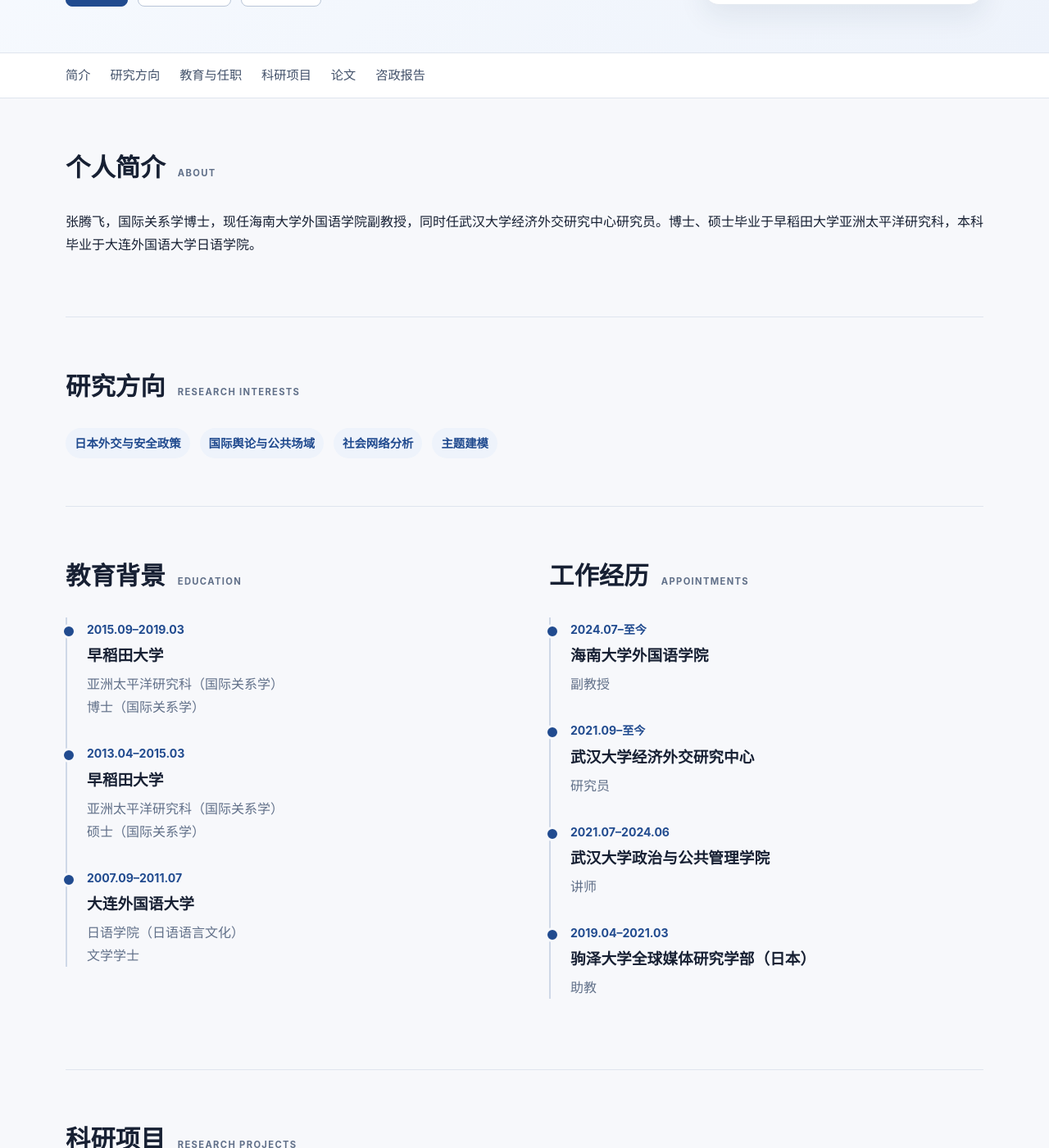
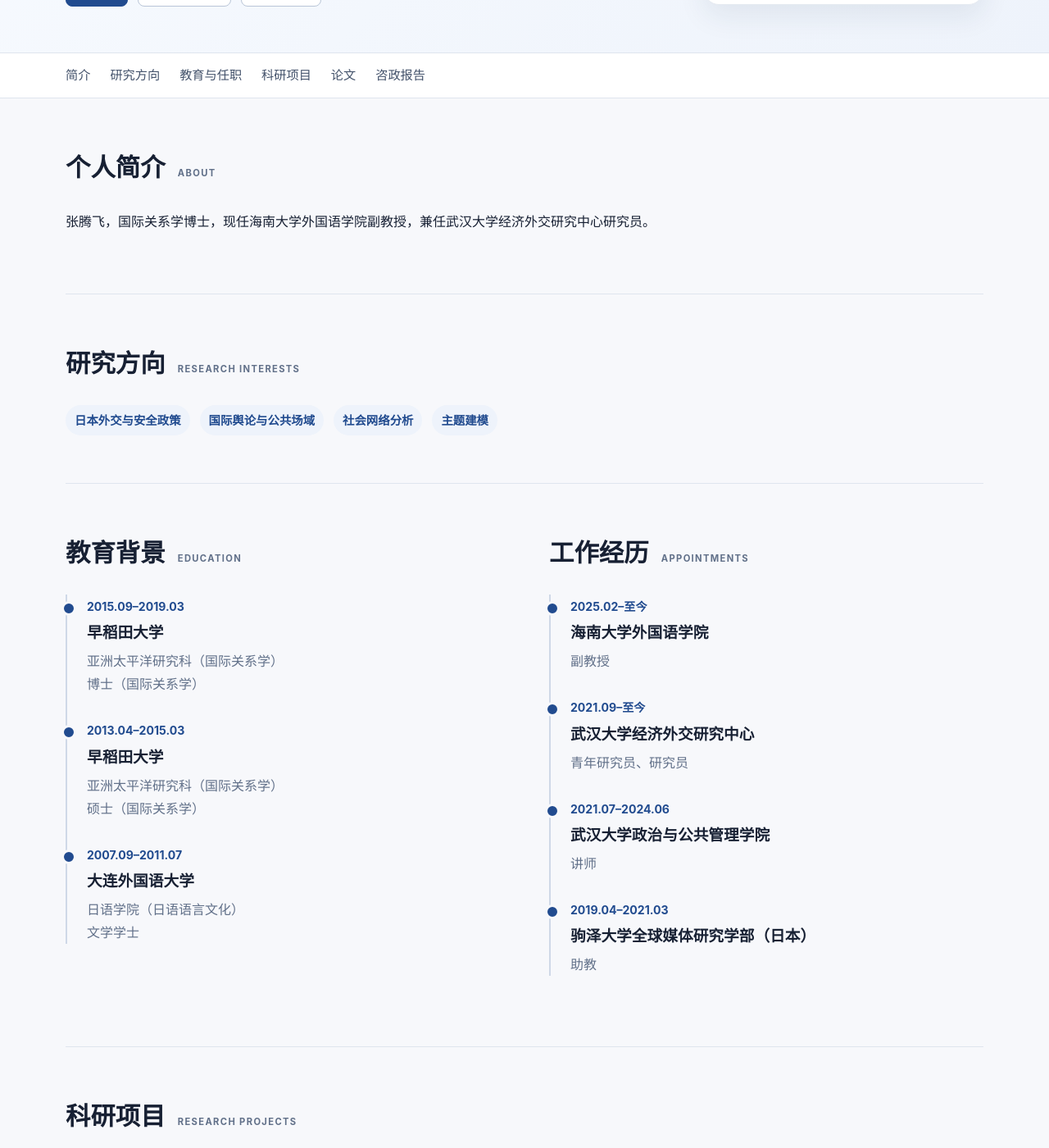
Before and after one commit to Tengfei1024/tengfeizhang, a Jekyll site: the page docs/index.html, which Jekyll copies as it is, in a window 1280 px wide and 1400 px high, scrolled down 427 px. Shown: the whole window at 82% size. Built offline with Jekyll 4.4.1, drawn with Linux system fonts in a browser that asks for light colours.

Commit message:
Update index.html

```diff
--- a/docs/index.html
+++ b/docs/index.html
@@ -50,7 +50,7 @@
   <main class="container">
     <section id="about" class="section">
       <h2>个人简介 <span>About</span></h2>
-      <p>张腾飞，国际关系学博士，现任海南大学外国语学院副教授，同时任武汉大学经济外交研究中心研究员。博士、硕士毕业于早稻田大学亚洲太平洋研究科，本科毕业于大连外国语大学日语学院。</p>
+      <p>张腾飞，国际关系学博士，现任海南大学外国语学院副教授，兼任武汉大学经济外交研究中心研究员。</p>
     </section>
 
     <section id="interests" class="section">
@@ -75,8 +75,8 @@
       <div>
         <h2>工作经历 <span>Appointments</span></h2>
         <div class="timeline">
-          <article><time>2024.07–至今</time><h3>海南大学外国语学院</h3><p>副教授</p></article>
-          <article><time>2021.09–至今</time><h3>武汉大学经济外交研究中心</h3><p>研究员</p></article>
+          <article><time>2025.02–至今</time><h3>海南大学外国语学院</h3><p>副教授</p></article>
+          <article><time>2021.09–至今</time><h3>武汉大学经济外交研究中心</h3><p>青年研究员、研究员</p></article>
           <article><time>2021.07–2024.06</time><h3>武汉大学政治与公共管理学院</h3><p>讲师</p></article>
           <article><time>2019.04–2021.03</time><h3>驹泽大学全球媒体研究学部（日本）</h3><p>助教</p></article>
         </div>
```
